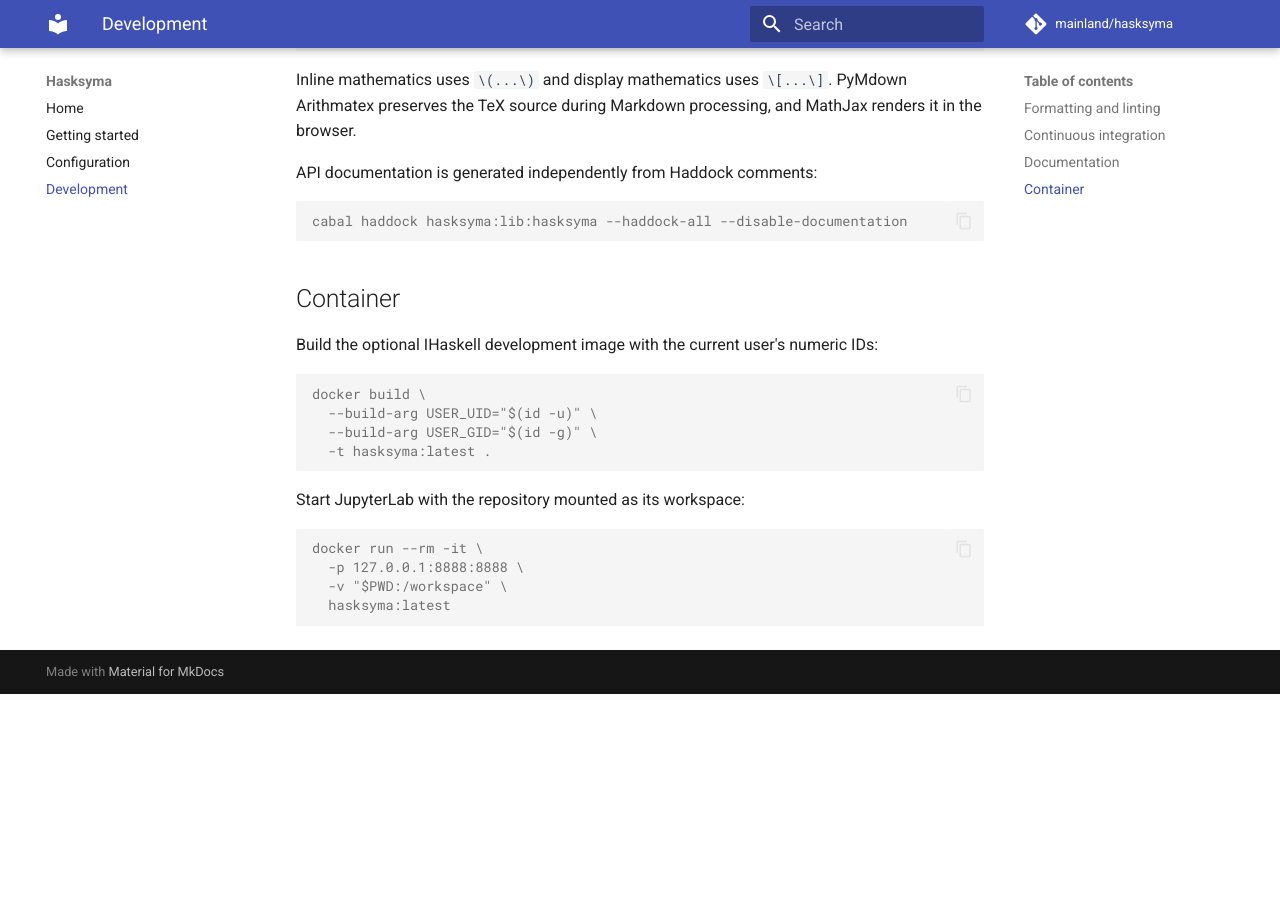
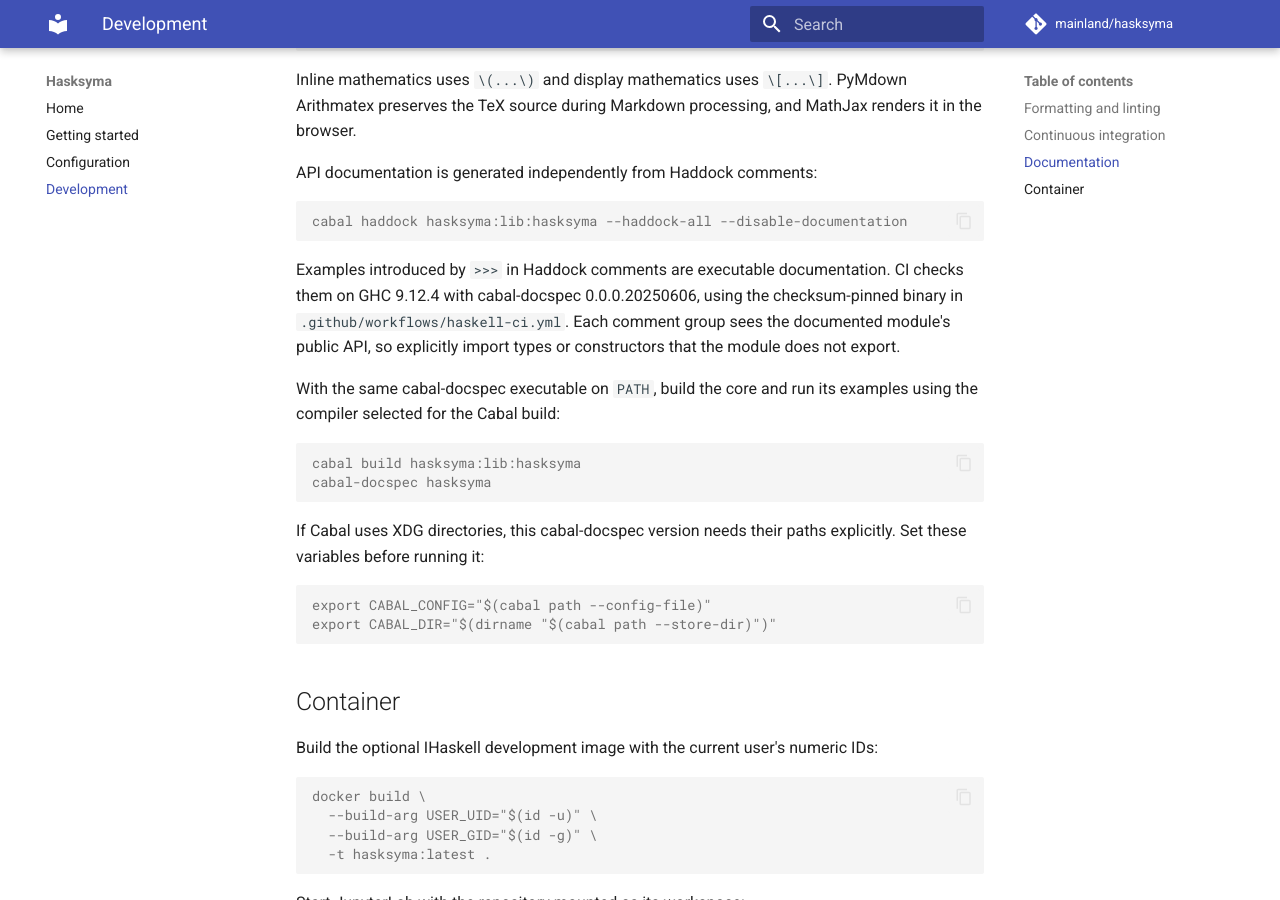
Before and after one commit to mainland/hasksyma, an MkDocs documentation site: the page built from docs/development.md, in a window 1280 px wide and 900 px high, scrolled down 1143 px. Built offline with MkDocs 1.6.1 and Material for MkDocs 9.7.7, drawn with Linux system fonts in a browser that asks for light colours; comment, search, counter and statistics services are not loaded; before the commit the page ends 1837 px from its top, so only the background shows below that.

Commit message:
Test Haddock examples with cabal-docspec.
Add executable API examples and check them in CI with a pinned runner. Document
local execution and Cabal directory configuration.

````diff
--- a/docs/development.md
+++ b/docs/development.md
@@ -64,6 +64,28 @@ API documentation is generated independently from Haddock comments:
 cabal haddock hasksyma:lib:hasksyma --haddock-all --disable-documentation
 ```
 
+Examples introduced by `>>>` in Haddock comments are executable documentation.
+CI checks them on GHC 9.12.4 with cabal-docspec 0.0.0.20250606, using the
+checksum-pinned binary in `.github/workflows/haskell-ci.yml`. Each comment
+group sees the documented module's public API, so explicitly import types or
+constructors that the module does not export.
+
+With the same cabal-docspec executable on `PATH`, build the core and run its
+examples using the compiler selected for the Cabal build:
+
+```console
+cabal build hasksyma:lib:hasksyma
+cabal-docspec hasksyma
+```
+
+If Cabal uses XDG directories, this cabal-docspec version needs their paths
+explicitly. Set these variables before running it:
+
+```console
+export CABAL_CONFIG="$(cabal path --config-file)"
+export CABAL_DIR="$(dirname "$(cabal path --store-dir)")"
+```
+
 ## Container
 
 Build the optional IHaskell development image with the current user's numeric
````
Also changed, not shown: 8 other files.
